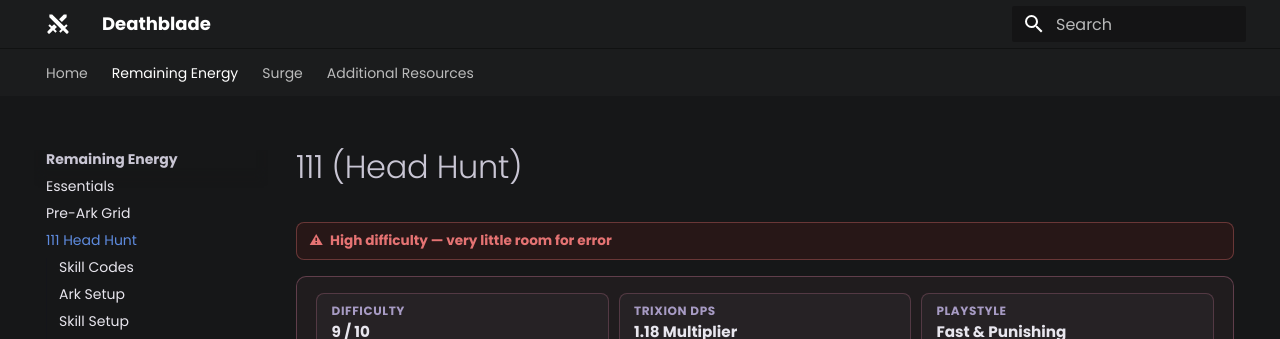
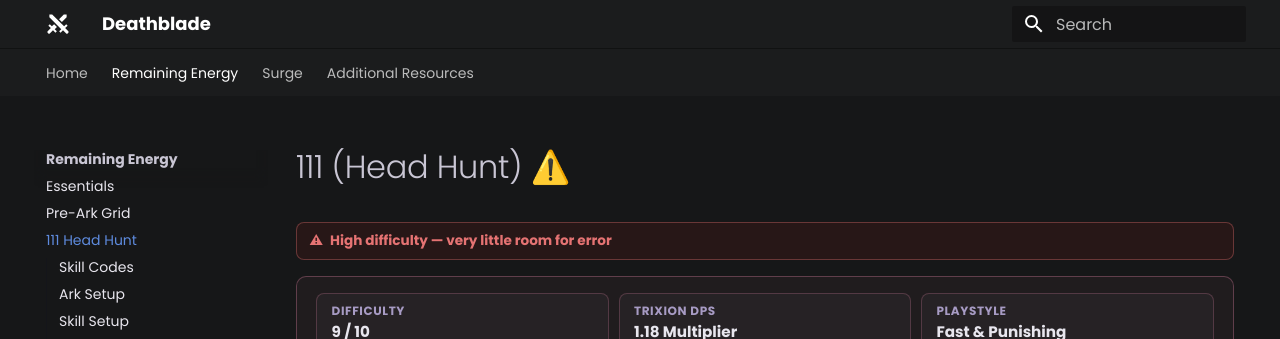
Before and after one commit to interlockme/deathblade, an MkDocs documentation site: the page built from docs/remaining-energy/111-head-hunt.md, in a window 1280 px wide and 900 px high. Shown: the top 339 px of the window. Built offline with MkDocs 1.6.1 and Material for MkDocs 9.7.7, drawn with Linux system fonts in a browser that asks for light colours; plug-ins that fetch from the network failed and are left out.

Commit message:
hh emoji

```diff
--- a/docs/remaining-energy/111-head-hunt.md
+++ b/docs/remaining-energy/111-head-hunt.md
@@ -1,4 +1,4 @@
-# 111 (Head Hunt)
+# 111 (Head Hunt) ⚠️
 
 <p class="page-banner page-banner-danger">High difficulty — very little room for error</p>
 
```
